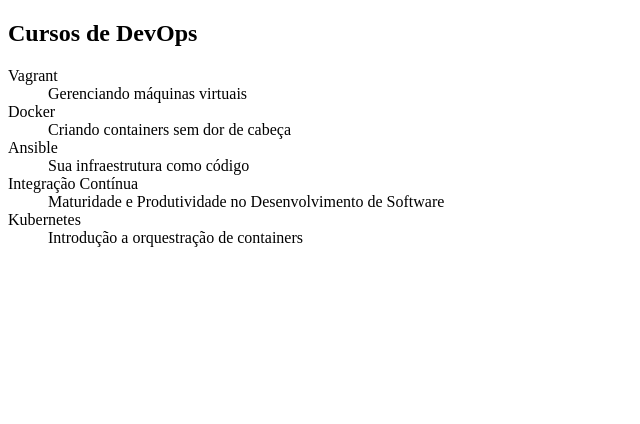
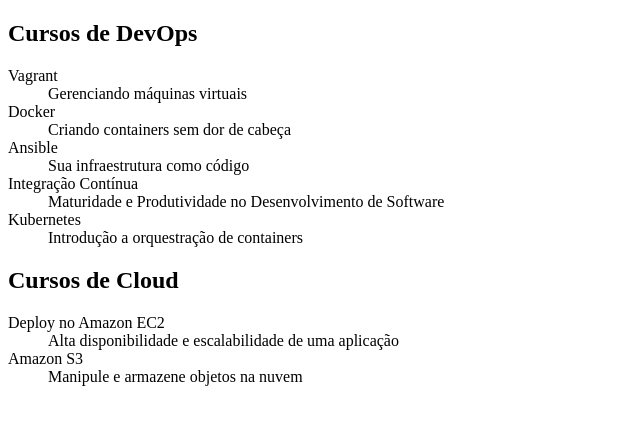
Before and after one commit to anaaschaefer/alura-git, a plain HTML site: page index.html in a window 1280 px wide. Shown: the whole page, without its empty margins (0-640 px from the left). Drawn offline with Linux system fonts and the light colour scheme.

Commit message:
Crusos de EC2 e S3 adicionados

```diff
--- a/index.html
+++ b/index.html
@@ -23,5 +23,14 @@
       <dt>Kubernetes</dt>
       <dd>Introdução a orquestração de containers</dd>
     </dl>
+
+    <h2>Cursos de Cloud</h2>
+    <dl>
+      <dt>Deploy no Amazon EC2</dt>
+      <dd>Alta disponibilidade e escalabilidade de uma aplicação</dd>
+
+      <dt>Amazon S3</dt>
+      <dd>Manipule e armazene objetos na nuvem</dd>
+    </dl>
   </body>
 </html>
```
